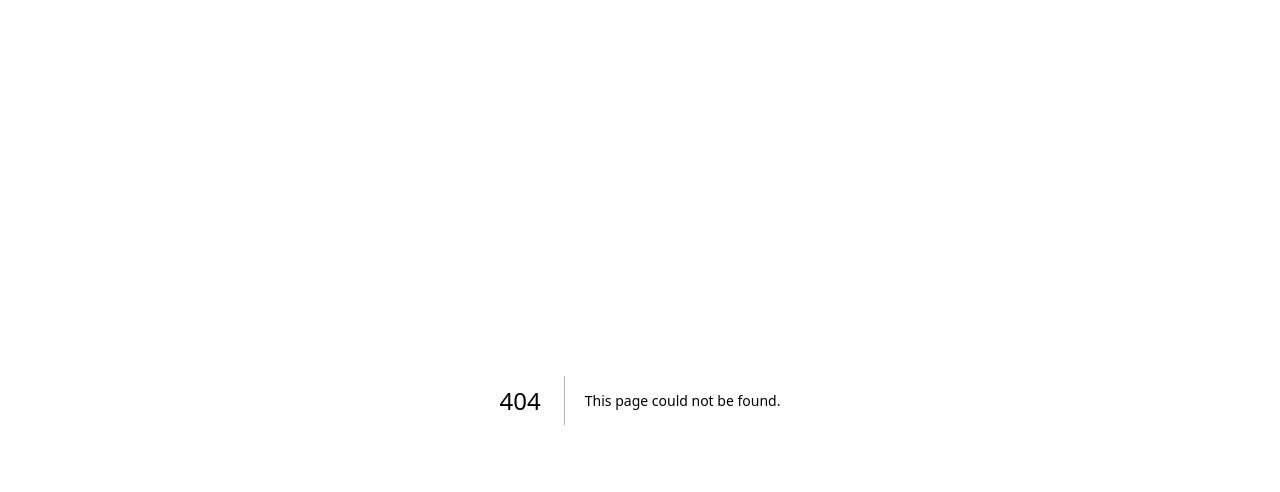
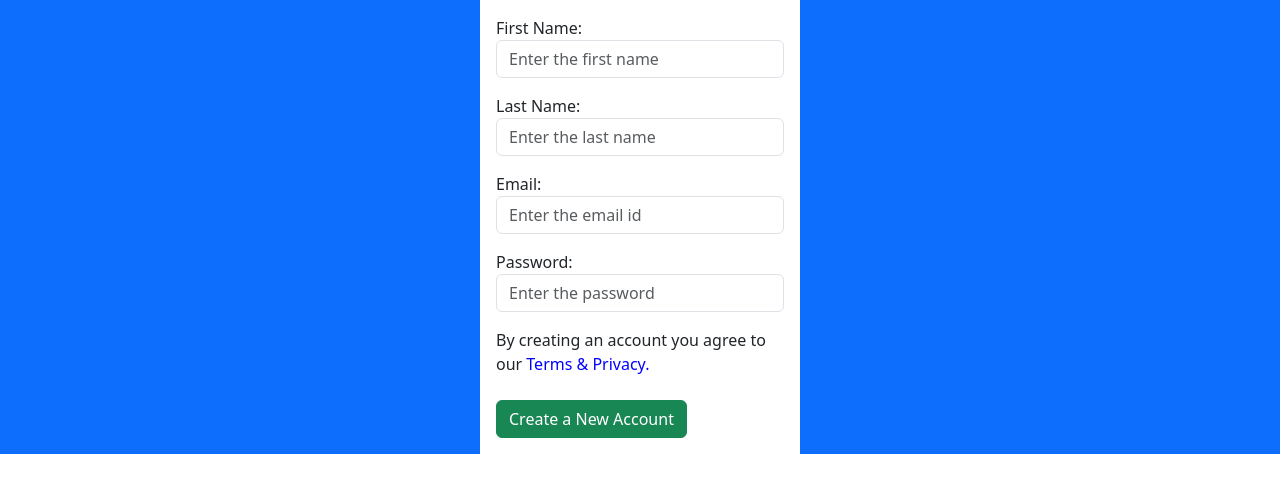
Before and after one commit to Satish0905/Login-app, a Next.js app: page /register in a window 1280 px wide. Before the commit this address had no page. Shown: the top 492 px of the page. Built offline with nearby package versions, Linux system fonts and the light colour scheme.

Commit message:
login details

```diff
--- a/src/app/globals.css
+++ b/src/app/globals.css
@@ -3,3 +3,6 @@
     width:100px;
     height: 30px;
 }
+.term{
+    color:blue;
+}
--- /dev/null
+++ b/src/app/register/page.tsx
@@ -0,0 +1,50 @@
+"use client"
+import React, { useState } from "react";
+import "bootstrap/dist/css/bootstrap.min.css";
+import axios from "axios";
+
+export default function register(){
+    const [firstname,setFirstname]=useState('')
+    const [lastname,setLastname]=useState('')
+    const [email,setEmail]=useState('')
+    const [password,setPassword]=useState('')
+    function handleSubmit(event: { preventDefault: () => void; }){
+        event.preventDefault();
+        axios.post("http://localhost:8000/register",{firstname,lastname,email,password})
+        .then(result=>console.log(result))
+        .catch(err=>console.log(err))
+    }
+
+    return(
+        <div className="d-flex justify-content-center aligin-items-center bg-primary">
+                <div className="p-3 bg-white w-25">
+                    <form onSubmit={handleSubmit}>
+                        <div className="mb-3">
+                            <label>First Name:</label>
+                            <input type="firstname" placeholder="Enter the first name" className="form-control"
+                            onChange={e=> setFirstname(e.target.value)}/>
+                        </div>
+                        <div className="mb-3">
+                            <label>Last Name:</label>
+                            <input type="lastname" placeholder="Enter the last name" className="form-control"
+                            onChange={e=> setLastname(e.target.value)}/>
+                        </div>
+                        <div className="mb-3">
+                            <label>Email:</label>
+                            <input type="email" placeholder="Enter the email id" className="form-control"
+                            onChange={e=> setEmail(e.target.value)}/>
+                        </div>
+                        <div className="mb-3">
+                            <label>Password:</label>
+                            <input type="password" placeholder="Enter the password" className="form-control"
+                            onChange={e=> setPassword(e.target.value)}
+                            />
+                        </div>
+                        <div>By creating an account you agree to our <span className="term">Terms & Privacy.</span></div>
+                        <br/>
+                        <button className="btn btn-success">Create a New Account</button>
+                    </form>
+                </div>
+            </div>
+    )
+}
```
Also changed, not shown: src/app/log.tsx (+11 -23 lines), src/app/login/page.tsx (added, +38 -0 lines).
